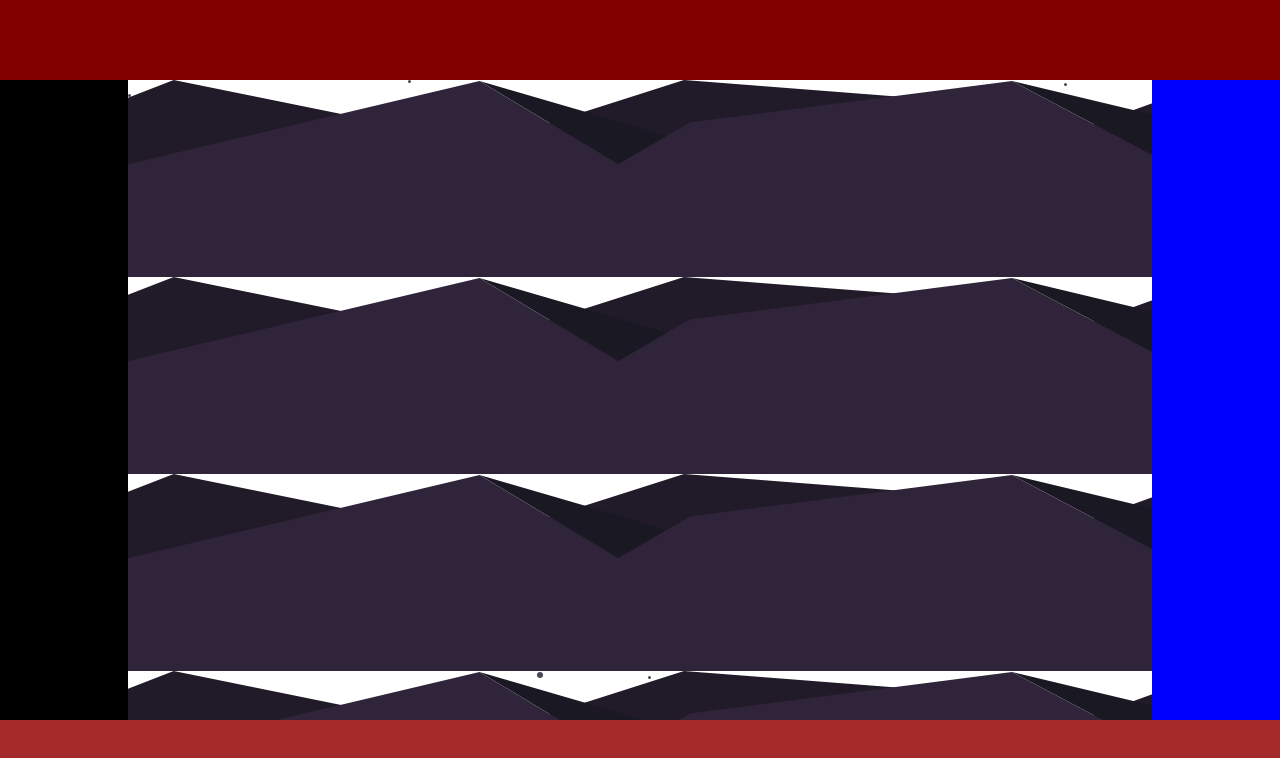
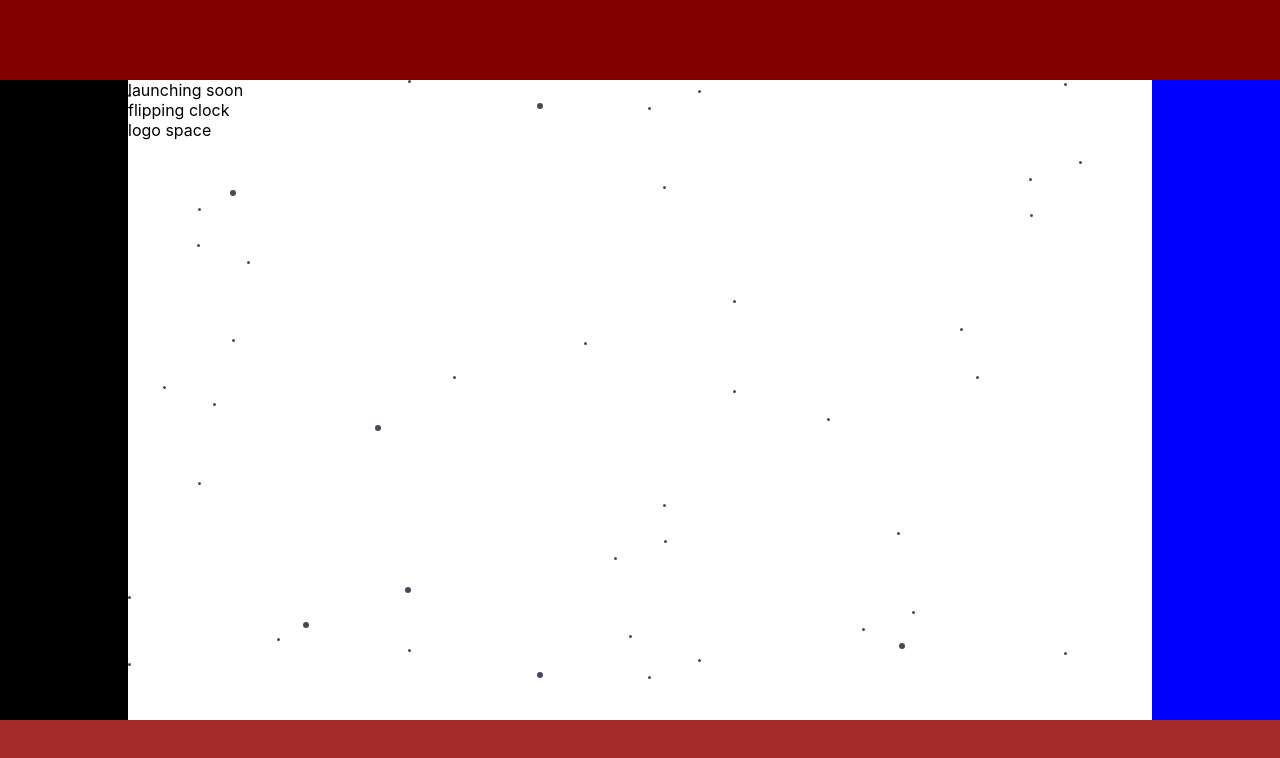
Before and after one commit to pxmihai/flip, a React (Create React App) app: page / in a window 1280 px wide. Shown: the top 758 px of the page. Built offline with nearby package versions, Linux system fonts and the light colour scheme; the HTML template or start-up script is replaced by a standard one.

Commit message:
*various* attempts at making the boxes that contain text, counter icons and bottom image/svg

```diff
--- a/src/components/flip/FlipCore.jsx
+++ b/src/components/flip/FlipCore.jsx
@@ -3,25 +3,29 @@ import styled from 'styled-components'
 import img1 from './img/bg-stars.svg'
 import img2 from './img/pattern-hills.svg'
 
-const StyledBackground =styled.div`
-  display: flex;
+const StyledBackground = styled.div`
   background-image: url(${img1});
-  position:relative;
-  width:100%;
-  height:100%;
+  position: relative;
+  width: 100%;
+  height: 100%;
+
 `
-const BottomImage =styled.div`
-  display: flex;
-  align-items: flex-end;
+const BottomImage = styled.div`
   background-image: url(${img2});
-  width:100%;
-  height:100%;
+  object-fit: cover;
+  width: 100vw;
+  height: 100vh;
+
 `
 
 export const FlipCore = () => {
     return (
         <StyledBackground>
-            <BottomImage/>
+            <div>
+                <div className="aa">launching soon</div>
+                <div className="bb"> flipping clock</div>
+                <div className="cc">logo space</div>
+            </div>
         </StyledBackground>
     )
 }
```
Also changed, not shown: 1 other file (tests, documents, lock files or other folders).
